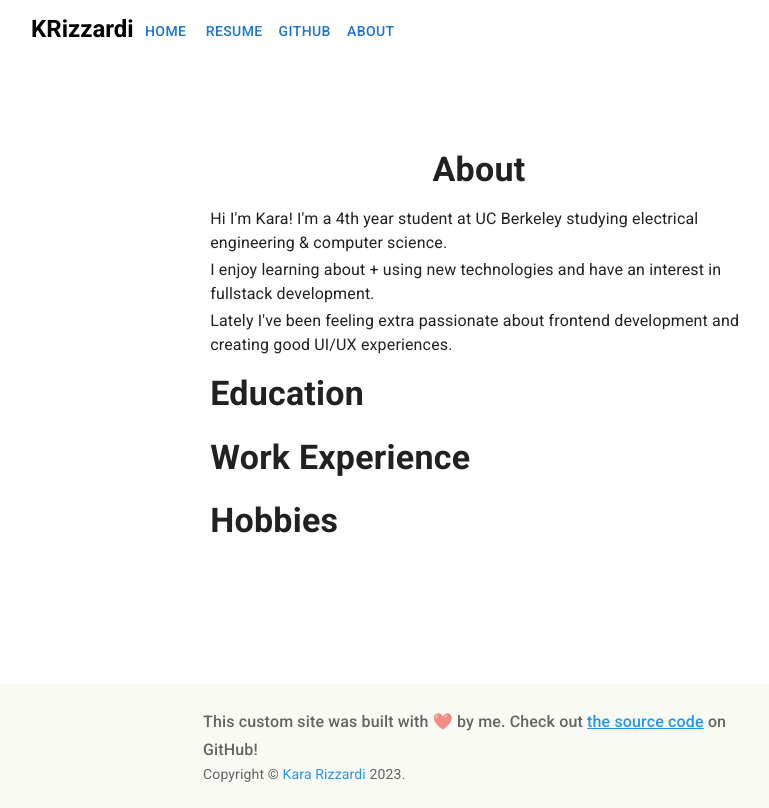
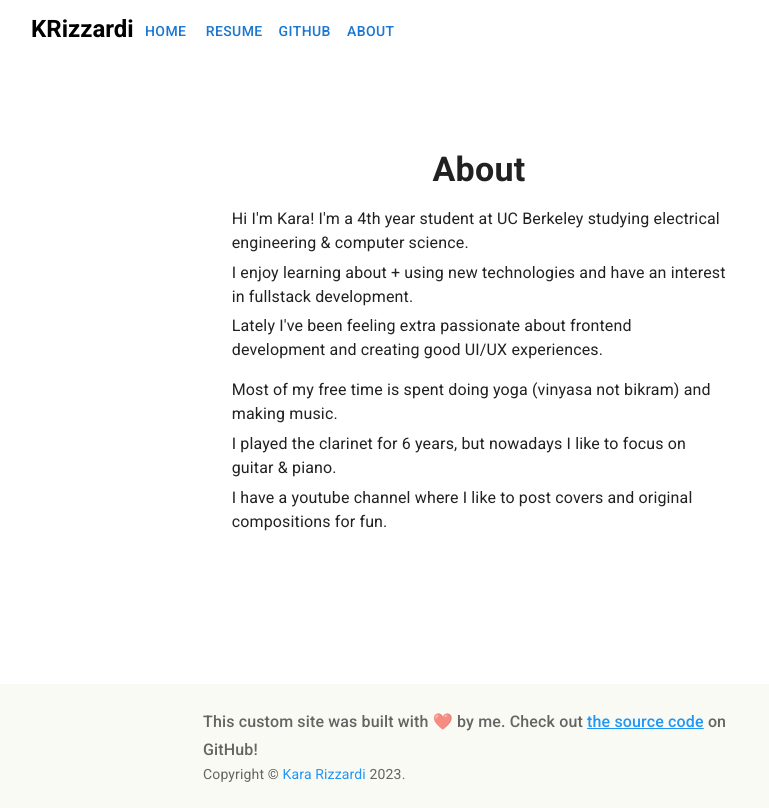
Before and after one commit to kara4600/kararizzardi.com, a Next.js app: page /about in a window 1280 px wide. Shown: the whole page, without its empty margins (161-930 px from the left). Built offline with nearby package versions, Linux system fonts and the light colour scheme.

Commit message:
Style changes + add keys to maps

```diff
--- a/src/app/about/page.tsx
+++ b/src/app/about/page.tsx
@@ -2,12 +2,15 @@ import * as React from 'react';
 import Grid from '@mui/material/Grid';
 import Fade from '@mui/material/Fade';
 import Typography from '@mui/material/Typography';
-import Box from '@mui/material/Box';
 
 export default function About() {
   return (
-    <div>
-      <Grid container direction={'column'} width={'70%'} marginX={'auto'}>
+    <Grid
+      container
+      direction={'column'}
+      width={'70%'}
+      marginX={'auto'}
+    >
       <Fade in timeout={1750}>
         <Grid
           container
@@ -18,39 +21,39 @@ export default function About() {
           marginY={{ xs: '50px', sm: '100px' }}
           width={{ xs: '100%', sm: '60%' }}
         >
-            <Typography fontWeight={'600'} variant="h4" mb={'3%'}>
+          <Typography fontWeight={'600'} variant="h4">
             About
           </Typography>
+          <Grid item width={'100%'} px={'4%'}>
+            <Typography variant="body1" gutterBottom>
+              Hi I'm Kara! I'm a 4th year student at UC Berkeley
+              studying electrical engineering & computer science.
+            </Typography>
+            <Typography variant="body1" gutterBottom>
+              I enjoy learning about + using new technologies and have
+              an interest in fullstack development.
+            </Typography>
             <Typography variant="body1">
-              Hi I'm Kara! I'm a 4th year student at UC Berkeley studying
-              electrical engineering & computer science.
-              <Box my={'3px'}></Box>I enjoy learning about + using new
-              technologies and have an interest in fullstack development.
-              <Box my={'3px'}></Box>
               Lately I've been feeling extra passionate about frontend
               development and creating good UI/UX experiences.
             </Typography>
-
-            <Grid item width={'100%'}>
-              <Typography fontWeight={'600'} variant="h4" mb={'1%'}>
-                Education
+          </Grid>
+          <Grid item width={'100%'} px={'4%'}>
+            <Typography variant="body1" gutterBottom>
+              Most of my free time is spent doing yoga (vinyasa not
+              bikram) and making music.
             </Typography>
-            </Grid>
-
-            <Grid item width={'100%'}>
-              <Typography fontWeight={'600'} variant="h4" mb={'1%'}>
-                Work Experience
+            <Typography variant="body1" gutterBottom>
+              I played the clarinet for 6 years, but nowadays I like
+              to focus on guitar & piano.
             </Typography>
-            </Grid>
-
-            <Grid item width={'100%'}>
-              <Typography fontWeight={'600'} variant="h4" mb={'1%'}>
-                Hobbies
+            <Typography variant="body1" gutterBottom>
+              I have a youtube channel where I like to post covers and
+              original compositions for fun.
             </Typography>
           </Grid>
         </Grid>
       </Fade>
     </Grid>
-    </div>
   );
 }
--- a/src/app/layout.tsx
+++ b/src/app/layout.tsx
@@ -4,6 +4,7 @@ import { Metadata } from 'next';
 import ThemeRegistry from '@/components/ThemeRegistry/ThemeRegistry';
 import Header from '@/components/Header';
 import Footer from '@/components/Footer';
+import Box from '@mui/material/Box';
 
 const title = 'Krizzardi';
 const description = 'Kara Rizzardi - kararizzardi.com';
@@ -33,9 +34,17 @@ export default function RootLayout({
   return (
     <html lang="en">
       <body className={roboto.className}>
-        <Header />
-        <ThemeRegistry>{children}</ThemeRegistry>
-        <Footer />
+        <Box
+          sx={{
+            display: 'flex',
+            flexDirection: 'column',
+            minHeight: '100vh',
+          }}
+        >
+          <Header />
+          <ThemeRegistry>{children}</ThemeRegistry>
+          <Footer />
+        </Box>
       </body>
     </html>
   );
--- a/src/components/Footer.tsx
+++ b/src/components/Footer.tsx
@@ -8,7 +8,10 @@ function Copyright() {
   return (
     <Typography variant="body2" color="text.secondary">
       {'Copyright © '}
-      <Link href="/" style={{ textDecoration: 'none', color: '#2196f3' }}>
+      <Link
+        href="/"
+        style={{ textDecoration: 'none', color: '#2196f3' }}
+      >
         Kara Rizzardi
       </Link>{' '}
       {new Date().getFullYear()}
@@ -19,7 +22,6 @@ function Copyright() {
 
 export default function Footer() {
   return (
-    <Box sx={{ paddingBottom: '60px' }}>
     <Box
       component="footer"
       sx={{
@@ -29,10 +31,7 @@ export default function Footer() {
         width: '100%',
         mt: 'auto',
         backgroundColor: '#FAFAF4',
-          position: 'absolute',
-          left: 0,
-          right: 0,
-          bottom: 0,
+        position: 'sticky',
       }}
     >
       <Container maxWidth="sm">
@@ -56,6 +55,5 @@ export default function Footer() {
         <Copyright />
       </Container>
     </Box>
-    </Box>
   );
 }
--- a/src/components/Header.tsx
+++ b/src/components/Header.tsx
@@ -33,13 +33,16 @@ export default function Header() {
           width: '70%',
         }}
       >
-        <Link href={'/'} style={{ textDecoration: 'none', color: '#000' }}>
+        <Link
+          href={'/'}
+          style={{ textDecoration: 'none', color: '#000' }}
+        >
           <Typography variant="h5" fontWeight={550}>
             KRizzardi
           </Typography>
         </Link>
-        {LINKS.map(({ text, href, target }) => (
-          <Link href={href} target={target}>
+        {LINKS.map(({ text, href, target }, key) => (
+          <Link href={href} target={target} key={key}>
             <Button>{text}</Button>
           </Link>
         ))}
@@ -47,7 +50,11 @@ export default function Header() {
       <Grid
         container
         item
-        sx={{ display: { xs: 'flex', sm: 'none' }, mt: '3%', direction: 'row' }}
+        sx={{
+          display: { xs: 'flex', sm: 'none' },
+          mt: '3%',
+          direction: 'row',
+        }}
       >
         <MobileNavMenu />
       </Grid>
--- a/src/components/MobileNavMenu.tsx
+++ b/src/components/MobileNavMenu.tsx
@@ -23,7 +23,9 @@ const LINKS = [
 ];
 
 export default function MobileNavMenu() {
-  const [anchorEl, setAnchorEl] = React.useState<null | HTMLElement>(null);
+  const [anchorEl, setAnchorEl] = React.useState<null | HTMLElement>(
+    null
+  );
   const open = Boolean(anchorEl);
 
   const handleClick = (event: React.MouseEvent<HTMLElement>) => {
@@ -53,8 +55,14 @@ export default function MobileNavMenu() {
           'aria-labelledby': 'basic-button',
         }}
       >
-        {LINKS.map(({ text, href, target }) => (
-          <Link href={href} target={target} color={'inherit'} underline="none">
+        {LINKS.map(({ text, href, target }, key) => (
+          <Link
+            href={href}
+            target={target}
+            color={'inherit'}
+            underline="none"
+            key={key}
+          >
             <MenuItem onClick={handleClose}>{text}</MenuItem>
           </Link>
         ))}
```
Also changed, not shown: src/app/page.tsx (+8 -3 lines). Lines whose indentation alone changed are shown as unchanged.
